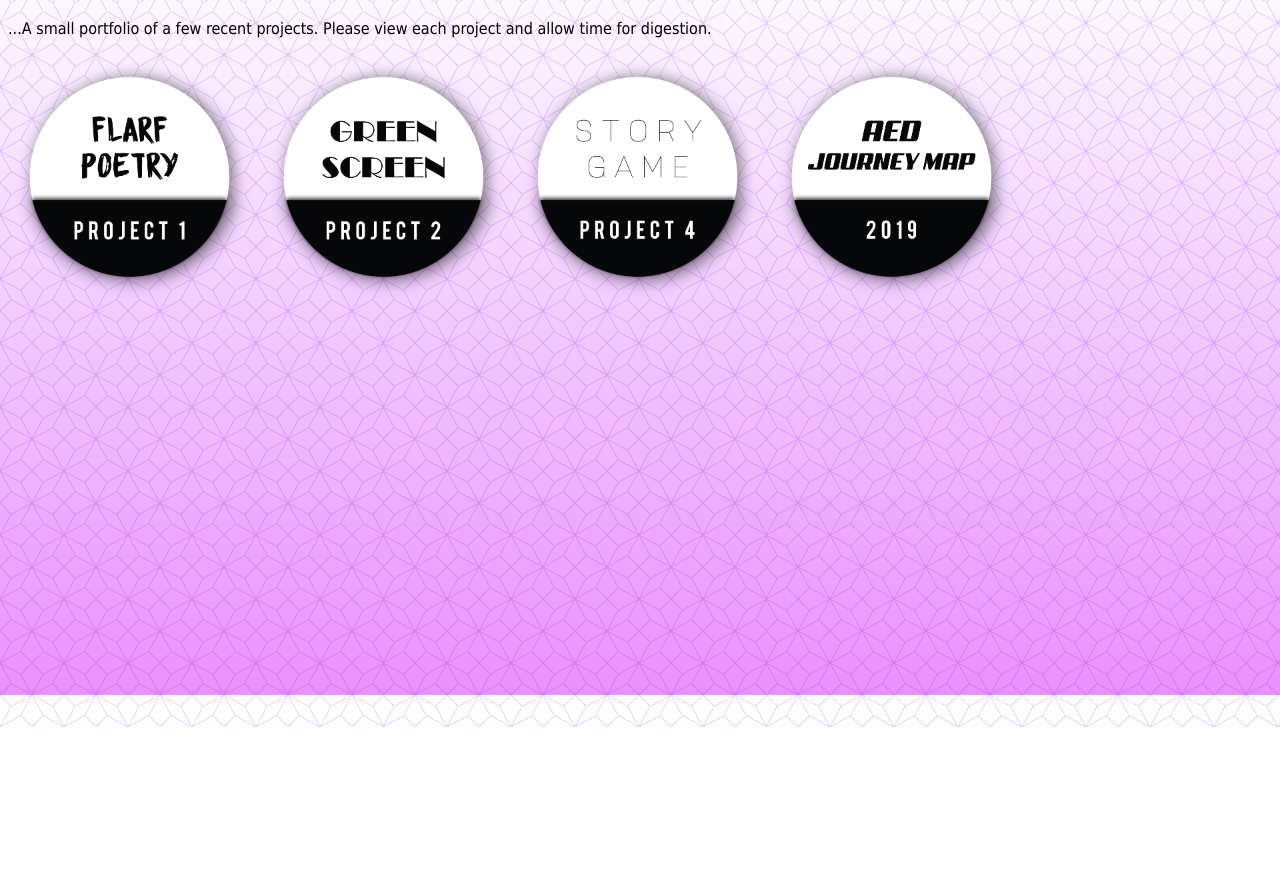
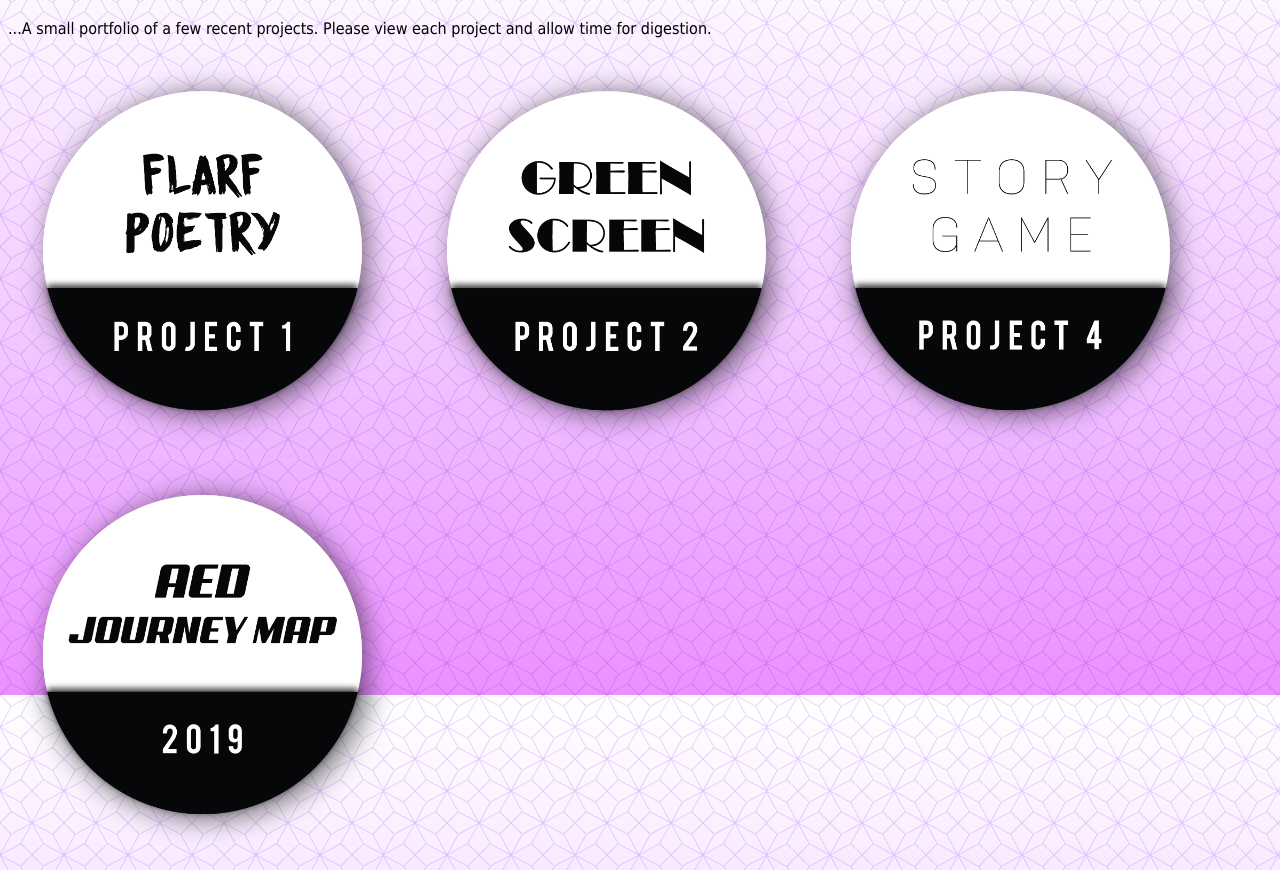
Before and after one commit to braxchass/project5, a plain HTML site: page index.html in a window 1280 px wide. Shown: the part 73-943 px from the top of the page. Before the commit the page ends 800 px from the top, so only its background shows below. Drawn offline with Linux system fonts and the light colour scheme.

Commit message:
Update index.html

```diff
--- a/index.html
+++ b/index.html
@@ -11,10 +11,10 @@
 </body>
 </html>
 
-<img src="Button11.png" alt="Girl in a jacket" style="width:250px;height:250px;">
+<img src="Button11.png" alt="Girl in a jacket" style="width:400px;height:400px;">
 
-<img src="Button22.png" alt="Girl in a jacket" style="width:250px;height:250px;">
+<img src="Button22.png" alt="Girl in a jacket" style="width:400px;height:400px;">
 
-<img src="Button33.png" alt="Girl in a jacket" style="width:250px;height:250px;">
+<img src="Button33.png" alt="Girl in a jacket" style="width:400px;height:400px;">
 
-<img src="Button44.png" alt="Girl in a jacket" style="width:250px;height:250px;">
+<img src="Button44.png" alt="Girl in a jacket" style="width:400px;height:400px;">
```
